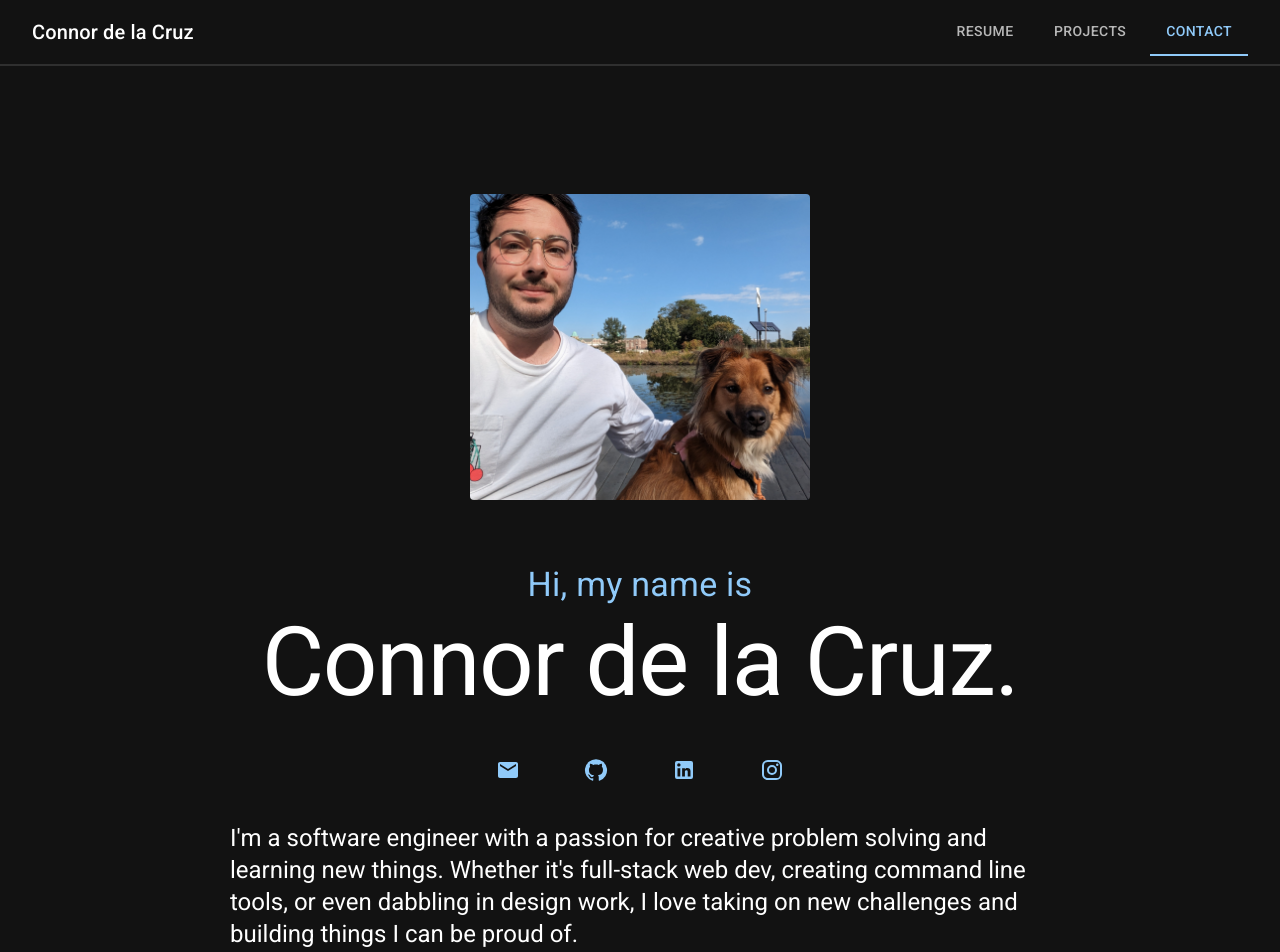
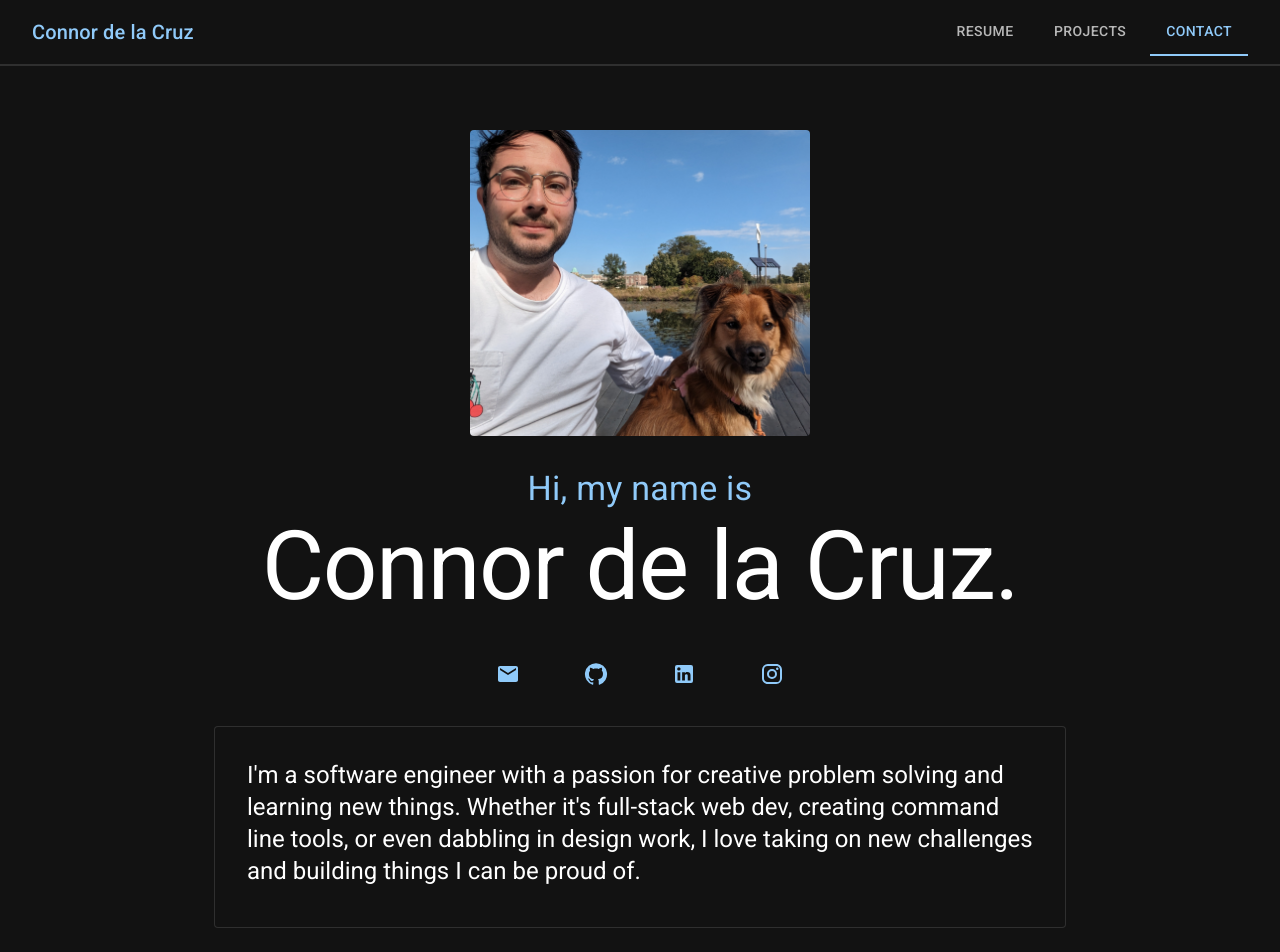
Before and after one commit to connordelacruz/connordelacruz.github.io, a React (Vite) app: page / in a window 1280 px wide. Shown: the top 952 px of the page. Built offline with nearby package versions, Linux system fonts and the light colour scheme.

Commit message:
a little more header layout tweaking

```diff
--- a/src/App.jsx
+++ b/src/App.jsx
@@ -123,22 +123,18 @@ function App() {
         <Box
           id="section-top"
           sx={{
-            mt: {
-              xs: 8,
-              sm: 16,
-            },
-            mb: 8,
+            my: 8,
           }}
         >
           {/*Profile Photo*/}
           <Box
             sx={{
               maxWidth: {
-                xs: '60%',
+                xs: '50%',
                 sm: '40%',
               },
               margin: '0 auto',
-              mb: 8,
+              mb: 4,
             }}
           >
             <img
@@ -218,13 +214,12 @@ function App() {
               mt: 4,
             }}
           >
-            <Stack
+            <Paper
               id="about-content"
-              spacing={2}
               sx={{
-                px: {
-                  xs: 0,
-                  sm: 2,
+                p: {
+                  xs: 2,
+                  sm: 4,
                 },
               }}
             >
@@ -233,7 +228,8 @@ function App() {
                 component="p"
                 sx={{
                   fontSize: {
-                    xs: '1rem',
+                    // TODO: looks a little funky on xs... (maybe it's cuz it's too wordy idk)
+                    xs: '1.15rem',
                     sm: '1.5rem',
                   },
                 }}
@@ -254,7 +250,7 @@ function App() {
               {/*  tech.*/}
               {/*  And when I'm not diving into personal projects, I love going on adventures with my dog Kiwi 🥝 .*/}
               {/*</Typography>*/}
-            </Stack>
+            </Paper>
           </Box>
         </Box>
 
--- a/src/components/NavBar.jsx
+++ b/src/components/NavBar.jsx
@@ -128,6 +128,8 @@ export const NavBar = ({
               // TODO: onClick close drawer?
               sx={{
                 width: 250,
+                // TODO: figure out padding, make links big n juicy and a bit closer to vertical center
+                pt: 4,
               }}
             >
               <List>
@@ -159,7 +161,7 @@ export const NavBar = ({
         {/*Logo*/}
         <Typography
           variant="h6"
-          color="inherit"
+          color="primary"
           component="a"
           href="#"
           onClick={handleLogoClick}
@@ -172,7 +174,6 @@ export const NavBar = ({
             display: 'flex',
             flexGrow: 1,
             textDecoration: 'none',
-            mr: 2,
           }}
           noWrap
           gutterBottom={false}
```
